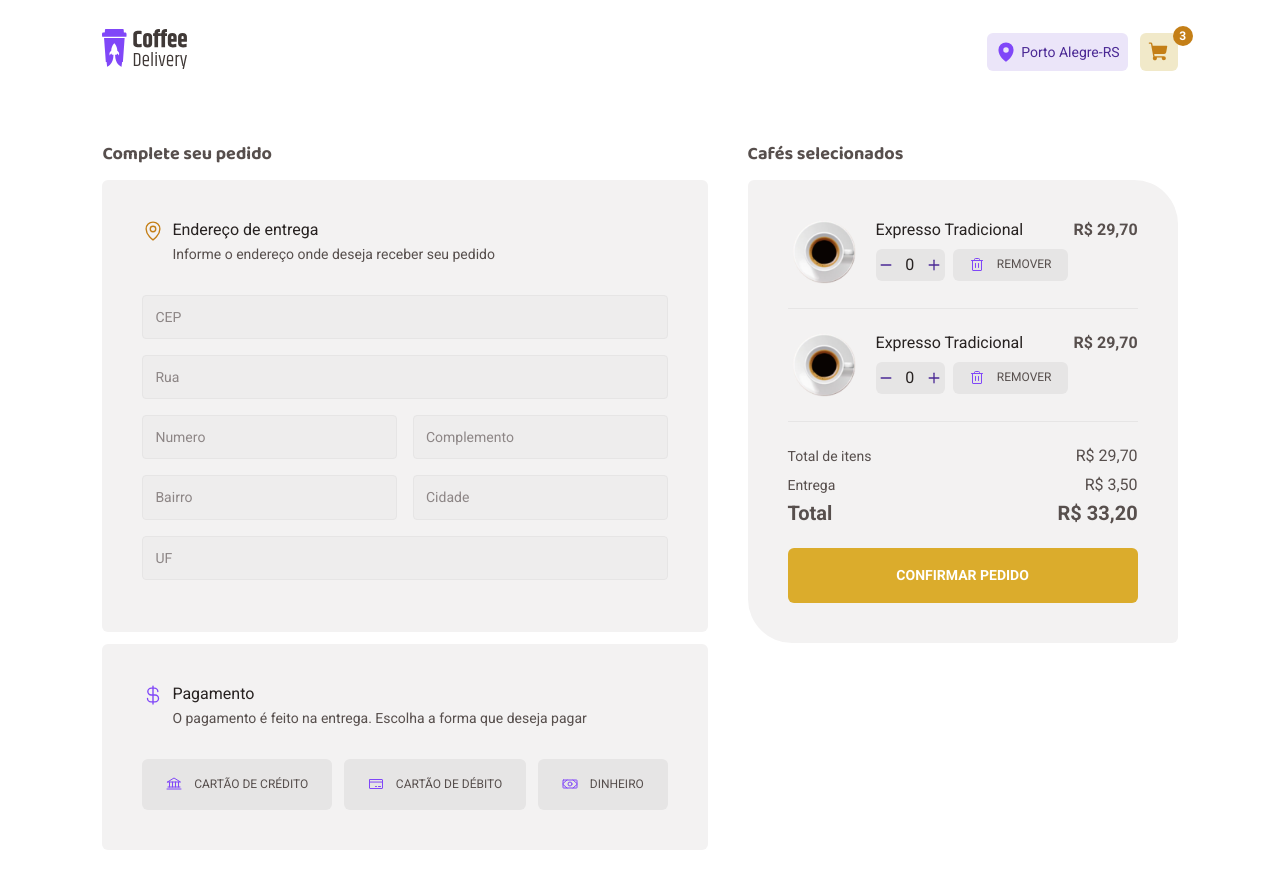
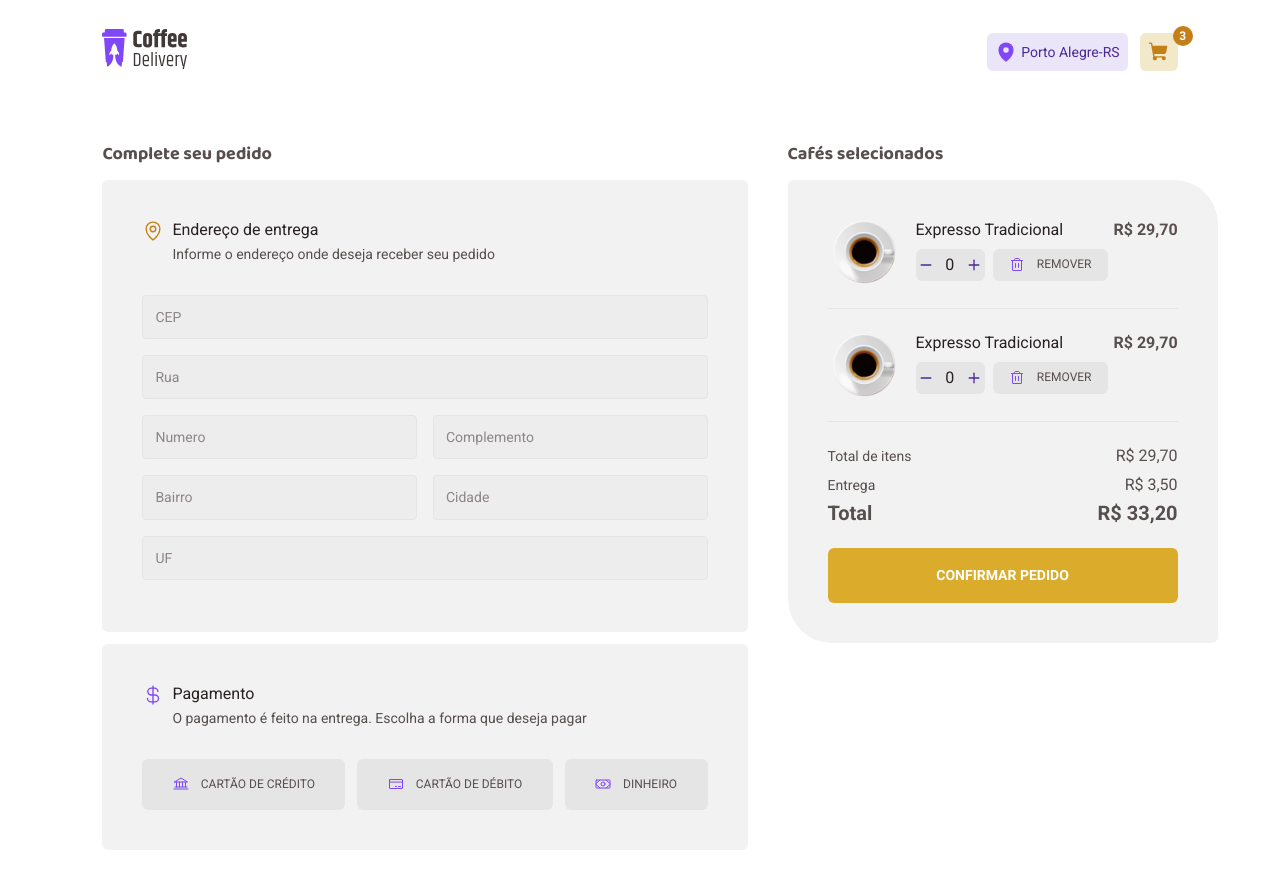
Before and after one commit to m4cm3nz/coffee-delivery-react-ts, a React (Vite) app: page /checkout in a window 1280 px wide. Shown: the top 888 px of the page. Built offline with nearby package versions, Linux system fonts and the light colour scheme.

Commit message:
added addressInfo and PaymentMethod components

```diff
--- a/package.json
+++ b/package.json
@@ -10,12 +10,15 @@
     "lint": "eslint src --ext .ts,.tsx --fix"
   },
   "dependencies": {
+    "@hookform/resolvers": "^2.9.7",
     "phosphor-react": "^1.4.1",
     "react": "^18.2.0",
     "react-dom": "^18.2.0",
+    "react-hook-form": "^7.34.0",
     "react-router-dom": "^6.3.0",
     "styled-components": "^5.3.5",
-    "uuid": "^8.3.2"
+    "uuid": "^8.3.2",
+    "zod": "^3.18.0"
   },
   "devDependencies": {
     "@rocketseat/eslint-config": "^1.1.3",
--- /dev/null
+++ b/src/pages/Checkout/components/AddressInfo/index.tsx
@@ -0,0 +1,29 @@
+import { MapPin } from 'phosphor-react'
+import { Input, SectionContainer } from './styles'
+
+export function AddressInfo() {
+  return (
+    <SectionContainer>
+      <header>
+        <MapPin size={22} />
+        <div>
+          <h4>Endereço de entrega</h4>
+          <p>Informe o endereço onde deseja receber seu pedido</p>
+        </div>
+      </header>
+      <fieldset>
+        <Input type="text" required placeholder="CEP" title="cep" />
+        <Input type="text" required placeholder="Rua" title="rua" />
+        <div>
+          <Input type="text" required placeholder="Numero" title="numero" />
+          <Input type="text" placeholder="Complemento" title="complemento" />
+        </div>
+        <div>
+          <Input type="text" required placeholder="Bairro" title="bairro" />
+          <Input type="text" required placeholder="Cidade" title="cidade" />
+          <Input type="text" required placeholder="UF" title="estado" />
+        </div>
+      </fieldset>
+    </SectionContainer>
+  )
+}
--- /dev/null
+++ b/src/pages/Checkout/components/AddressInfo/styles.ts
@@ -0,0 +1,73 @@
+import styled from 'styled-components'
+
+export const SectionContainer = styled.section`
+  padding: 2.5rem;
+  border-radius: 6px;
+  margin-bottom: 0.75rem;
+
+  width: 100%;
+
+  background: ${(props) => props.theme['base-card']};
+
+  header {
+    display: flex;
+    flex-direction: row;
+    gap: 0.5rem;
+
+    margin-bottom: 2rem;
+    width: 100%;
+
+    h4 {
+      font-weight: 400;
+      font-size: 16px;
+      color: ${(props) => props.theme['base-title']};
+      margin-bottom: 0.25rem;
+    }
+
+    p {
+      font-size: 14px;
+    }
+  }
+
+  header > svg {
+    color: ${(props) => props.theme['yellow-dark']};
+  }
+
+  overflow: hidden;
+
+  fieldset {
+    display: flex;
+    flex-direction: column;
+
+    gap: 1rem;
+    min-width: 0;
+
+    margin-bottom: 0.75rem;
+    border: 0;
+
+    div {
+      display: flex;
+      flex-direction: row;
+      flex-wrap: wrap;
+
+      gap: 1rem;
+    }
+  }
+`
+
+export const Input = styled.input`
+  flex: 1;
+  padding: 0.75rem;
+  border-radius: 4px;
+  border: 1px solid ${(props) => props.theme['base-button']};
+
+  font-size: 14px;
+
+  background: ${(props) => props.theme['base-input']};
+  color: ${(props) => props.theme['base-text']};
+
+  :focus {
+    outline: 0;
+    box-shadow: 0 0 0 2px ${(props) => props.theme['yellow-dark']};
+  }
+`
--- a/src/pages/Checkout/components/Cart/index.tsx
+++ b/src/pages/Checkout/components/Cart/index.tsx
@@ -27,7 +27,7 @@ export function Cart() {
           <strong>Total</strong>
           <strong>R$ 33,20</strong>
         </div>
-        <Button>Confirmar Pedido</Button>
+        <Button type="submit">Confirmar Pedido</Button>
       </footer>
     </CartContainer>
   )
--- /dev/null
+++ b/src/pages/Checkout/components/PaymentMethod/index.tsx
@@ -0,0 +1,32 @@
+import { Bank, CreditCard, CurrencyDollar, Money } from 'phosphor-react'
+import { Button, SectionContainer } from './styles'
+
+export function PaymentMethod() {
+  return (
+    <SectionContainer>
+      <header>
+        <CurrencyDollar size={22} />
+        <div>
+          <h4>Pagamento</h4>
+          <p>
+            O pagamento é feito na entrega. Escolha a forma que deseja pagar
+          </p>
+        </div>
+      </header>
+      <div>
+        <Button type="button">
+          <Bank size={16} />
+          Cartão de Crédito
+        </Button>
+        <Button type="button">
+          <CreditCard size={16} />
+          Cartão de Débito
+        </Button>
+        <Button type="button">
+          <Money size={16} />
+          Dinheiro
+        </Button>
+      </div>
+    </SectionContainer>
+  )
+}
--- /dev/null
+++ b/src/pages/Checkout/components/PaymentMethod/styles.ts
@@ -0,0 +1,71 @@
+import styled from 'styled-components'
+
+export const SectionContainer = styled.section`
+  padding: 2.5rem;
+  border-radius: 6px;
+  margin-bottom: 0.75rem;
+
+  width: 100%;
+
+  background: ${(props) => props.theme['base-card']};
+
+  header {
+    display: flex;
+    flex-direction: row;
+    gap: 0.5rem;
+
+    margin-bottom: 2rem;
+    width: 100%;
+
+    h4 {
+      font-weight: 400;
+      font-size: 16px;
+      color: ${(props) => props.theme['base-title']};
+      margin-bottom: 0.25rem;
+    }
+
+    p {
+      font-size: 14px;
+    }
+  }
+
+  svg {
+    color: ${(props) => props.theme.purple};
+  }
+
+  > div {
+    display: flex;
+    flex-direction: row;
+    flex-wrap: wrap;
+    justify-content: center;
+    align-items: center;
+
+    gap: 0.75rem;
+  }
+`
+
+export const Button = styled.button`
+  display: flex;
+  flex-grow: 1;
+  flex-direction: row;
+  justify-content: center;
+  align-items: center;
+
+  gap: 0.75rem;
+
+  border-radius: 6px;
+  border: 0;
+  padding: 16px;
+
+  background: ${(props) => props.theme['base-button']};
+  color: ${(props) => props.theme['base-text']};
+
+  text-transform: uppercase;
+  font-size: 12px;
+  line-height: 160%;
+
+  :hover {
+    background: ${(props) => props.theme['base-hover']};
+    cursor: pointer;
+  }
+`
--- a/src/pages/Checkout/index.tsx
+++ b/src/pages/Checkout/index.tsx
@@ -1,98 +1,27 @@
-import { Bank, CreditCard, CurrencyDollar, MapPin, Money } from 'phosphor-react'
+import { MapPin } from 'phosphor-react'
+import { AddressInfo } from './components/AddressInfo'
 import { Cart } from './components/Cart'
-import {
-  AddressInfo,
-  CheckoutOptions,
-  Input,
-  PaymentMethod,
-  CheckoutContainer,
-  OrderConfirmation,
-  Button,
-} from './styles'
+import { PaymentMethod } from './components/PaymentMethod'
+import { CheckoutContainer } from './styles'
 
 export function Checkout() {
   return (
     <CheckoutContainer>
-      <CheckoutOptions>
+      <form>
+        <main>
           <header>
             <h4>Complete seu pedido</h4>
           </header>
-        <form>
-          <AddressInfo>
-            <header>
-              <MapPin size={22} />
-              <div>
-                <h4>Endereço de entrega</h4>
-                <p>Informe o endereço onde deseja receber seu pedido</p>
-              </div>
-            </header>
-            <fieldset>
-              <Input type="text" required placeholder="CEP" title="cep" />
-              <Input type="text" required placeholder="Rua" title="rua" />
-              <div>
-                <Input
-                  type="text"
-                  required
-                  placeholder="Numero"
-                  title="numero"
-                />
-                <Input
-                  type="text"
-                  placeholder="Complemento"
-                  title="complemento"
-                />
-              </div>
-              <div>
-                <Input
-                  type="text"
-                  required
-                  placeholder="Bairro"
-                  title="bairro"
-                />
-                <Input
-                  type="text"
-                  required
-                  placeholder="Cidade"
-                  title="cidade"
-                />
-                <Input type="text" required placeholder="UF" title="estado" />
-              </div>
-            </fieldset>
-          </AddressInfo>
-          <PaymentMethod>
-            <header>
-              <CurrencyDollar size={22} />
-              <div>
-                <h4>Pagamento</h4>
-                <p>
-                  O pagamento é feito na entrega. Escolha a forma que deseja
-                  pagar
-                </p>
-              </div>
-            </header>
-            <div>
-              <Button>
-                <Bank size={16} />
-                Cartão de Crédito
-              </Button>
-              <Button>
-                <CreditCard size={16} />
-                Cartão de Débito
-              </Button>
-              <Button>
-                <Money size={16} />
-                Dinheiro
-              </Button>
-            </div>
-          </PaymentMethod>
-        </form>
-      </CheckoutOptions>
-      <OrderConfirmation>
+          <AddressInfo />
+          <PaymentMethod />
+        </main>
+        <aside>
           <header>
             <h4>Cafés selecionados</h4>
           </header>
           <Cart />
-      </OrderConfirmation>
+        </aside>
+      </form>
     </CheckoutContainer>
   )
 }
--- a/src/pages/Checkout/styles.ts
+++ b/src/pages/Checkout/styles.ts
@@ -1,157 +1,25 @@
 import styled from 'styled-components'
 
 export const CheckoutContainer = styled.section`
-  display: flex;
-  /* flex-wrap: wrap; */
-  flex-direction: row;
-  align-items: flex-start;
-  justify-content: left;
-
-  gap: 2.5rem;
-
-  padding: 2.5rem 8% 3rem 8%;
-
-  width: 100%;
-`
-
-export const CheckoutOptions = styled.main`
   width: 100%;
 
-  max-width: 60%;
+  form {
+    display: grid;
+    grid-template-columns: 60% 40%;
+    grid-template-rows: 1fr;
 
-  > header {
-    margin-bottom: 0.9375rem;
+    gap: 2.5rem;
 
-    text-align: left;
-    font-family: 'Baloo 2';
-    font-weight: 700;
-    font-size: 18px;
-  }
-`
+    padding: 2.5rem 8% 3rem 8%;
 
-const FormSection = styled.section`
-  padding: 2.5rem;
-  border-radius: 6px;
-  margin-bottom: 0.75rem;
+    main > header,
+    aside > header {
+      margin-bottom: 0.9375rem;
 
-  background: ${(props) => props.theme['base-card']};
-
-  header {
-    display: flex;
-    flex-direction: row;
-    gap: 0.5rem;
-
-    margin-bottom: 2rem;
-    width: 100%;
-
-    h4 {
-      font-weight: 400;
-      font-size: 16px;
-      color: ${(props) => props.theme['base-title']};
-      margin-bottom: 0.25rem;
-    }
-
-    p {
-      font-size: 14px;
+      text-align: left;
+      font-family: 'Baloo 2';
+      font-weight: 700;
+      font-size: 18px;
     }
   }
 `
-export const AddressInfo = styled(FormSection)`
-  header > svg {
-    color: ${(props) => props.theme['yellow-dark']};
-  }
-
-  overflow: hidden;
-
-  fieldset {
-    display: flex;
-    flex-direction: column;
-
-    gap: 1rem;
-    min-width: 0;
-
-    margin-bottom: 0.75rem;
-    border: 0;
-
-    div {
-      display: flex;
-      flex-direction: row;
-      flex-wrap: wrap;
-
-      gap: 1rem;
-    }
-  }
-`
-
-export const PaymentMethod = styled(FormSection)`
-  svg {
-    color: ${(props) => props.theme.purple};
-  }
-
-  > div {
-    display: flex;
-    flex-direction: row;
-    flex-wrap: wrap;
-    justify-content: center;
-    align-items: center;
-
-    gap: 0.75rem;
-  }
-`
-export const Input = styled.input`
-  flex: 1;
-  padding: 0.75rem;
-  border-radius: 4px;
-  border: 1px solid ${(props) => props.theme['base-button']};
-
-  font-size: 14px;
-
-  background: ${(props) => props.theme['base-input']};
-  color: ${(props) => props.theme['base-text']};
-
-  :focus {
-    outline: 0;
-    box-shadow: 0 0 0 2px ${(props) => props.theme['yellow-dark']};
-  }
-`
-
-export const Button = styled.button`
-  display: flex;
-  flex-grow: 1;
-  flex-direction: row;
-  justify-content: center;
-  align-items: center;
-
-  gap: 0.75rem;
-
-  border-radius: 6px;
-  border: 0;
-  padding: 16px;
-
-  background: ${(props) => props.theme['base-button']};
-  color: ${(props) => props.theme['base-text']};
-
-  text-transform: uppercase;
-  font-size: 12px;
-  line-height: 160%;
-
-  :hover {
-    background: ${(props) => props.theme['base-hover']};
-    cursor: pointer;
-  }
-`
-
-export const OrderConfirmation = styled.aside`
-  width: 100%;
-
-  max-width: 40%;
-
-  > header {
-    margin-bottom: 0.9375rem;
-
-    text-align: left;
-    font-family: 'Baloo 2';
-    font-weight: 700;
-    font-size: 18px;
-  }
-`
```
Also changed, not shown: 1 other file (tests, documents, lock files or other folders). Lines whose indentation alone changed are shown as unchanged.
